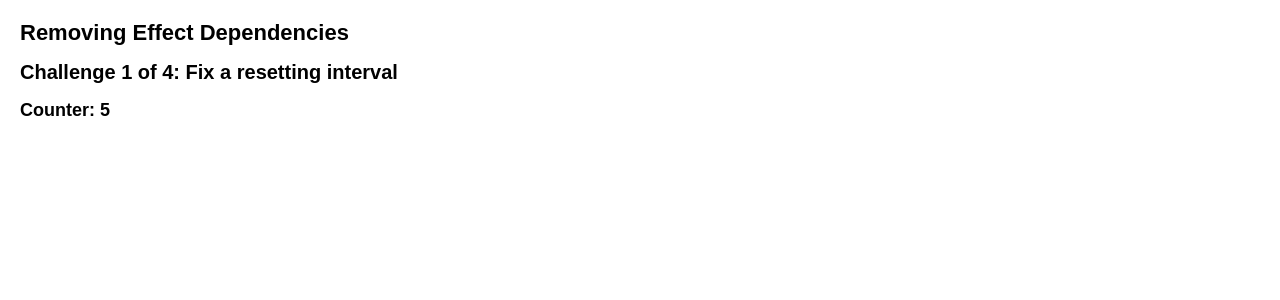
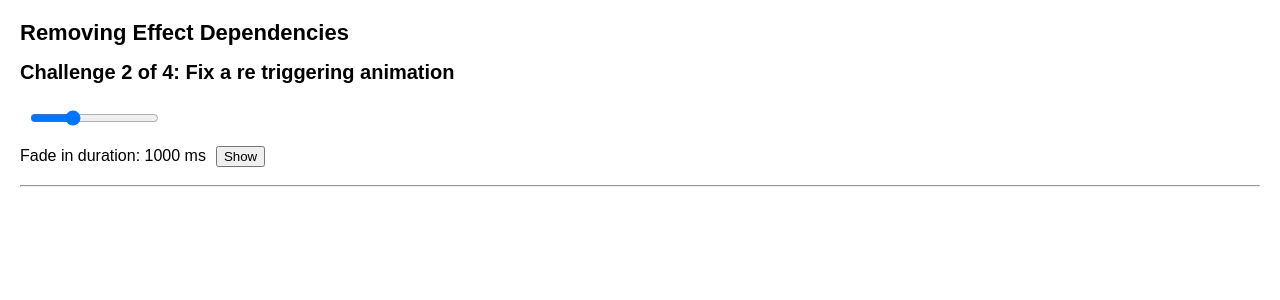
Before and after one commit to VladimirovMario/Sandbox, a React (Create React App) app in the folder 01. React documentation/02. Learn React/04. Escape Hatches/: page / in a window 1280 px wide. Shown: the top 300 px of the page. Built offline with nearby package versions, Linux system fonts and the light colour scheme.

Commit message:
Fix a re triggering animation

```diff
--- /dev/null
+++ b/01. React documentation/02. Learn React/04. Escape Hatches/src/components/RemovingEffectDependencies/ReTriggeringAnimation/ReTriggeringAnimation.js
@@ -0,0 +1,72 @@
+import { useState, useEffect, useRef } from 'react';
+import { FadeInAnimation } from './animation';
+
+export default function ReTriggeringAnimation() {
+  return (
+    <>
+      <h2>Challenge 2 of 4: Fix a re triggering animation</h2>
+      <App />
+    </>
+  );
+}
+
+// The solution from React is to extract the non-reactive
+// line of code into an Effect Event, and call that function from your Effect.
+// Effect Event is experimental API that has not yet been released in a stable version of React.
+
+function Welcome({ duration }) {
+  const ref = useRef(null);
+  const [animationDuration, setAnimationDuration] = useState(duration);
+
+  useEffect(() => {
+    const animation = new FadeInAnimation(ref.current);
+    animation.start(animationDuration);
+    return () => {
+      animation.stop();
+    };
+  }, [animationDuration]);
+
+  return (
+    <h3 ref={ref} style={containerStyles()}>
+      Welcome
+    </h3>
+  );
+}
+
+function App() {
+  const [duration, setDuration] = useState(1000);
+  const [show, setShow] = useState(false);
+
+  return (
+    <>
+      <label>
+        <input
+          type="range"
+          min={100}
+          max={3000}
+          value={duration}
+          onChange={(e) => {
+            setDuration(Number(e.target.value));
+          }}
+        />
+        <br />
+        Fade in duration: {duration} ms
+      </label>
+      <button onClick={() => setShow(!show)}>{show ? 'Hide' : 'Show'}</button>
+      <hr />
+      {show && <Welcome duration={duration} />}
+    </>
+  );
+}
+
+function containerStyles() {
+  return {
+    opacity: 0,
+    color: 'white',
+    padding: 50,
+    textAlign: 'center',
+    fontSize: 50,
+    backgroundImage:
+      'radial-gradient(circle, rgba(63,94,251,1) 0%, rgba(252,70,107,1) 100%)',
+  };
+}
--- /dev/null
+++ b/01. React documentation/02. Learn React/04. Escape Hatches/src/components/RemovingEffectDependencies/ReTriggeringAnimation/animation.js
@@ -0,0 +1,40 @@
+// https://developer.mozilla.org/en-US/docs/Web/API/window/requestAnimationFrame
+export class FadeInAnimation {
+  constructor(node) {
+    this.node = node;
+  }
+
+  start(duration) {
+    this.duration = duration;
+    if (this.duration === 0) {
+      // Jump to end immediately
+      this.onProgress(1);
+    } else {
+      this.onProgress(0);
+      // Start animation
+      this.startTime = performance.now();
+      this.frameId = requestAnimationFrame(() => this.onFrame());
+    }
+  }
+
+  onFrame() {
+    const timePassed = performance.now() - this.startTime;
+    const progress = Math.min(timePassed / this.duration, 1);
+    this.onProgress(progress);
+    if (progress < 1) {
+      // We still have more frames to paint
+      this.frameId = requestAnimationFrame(() => this.onFrame());
+    }
+  }
+
+  onProgress(progress) {
+    this.node.style.opacity = progress;
+  }
+
+  stop() {
+    cancelAnimationFrame(this.frameId);
+    this.startTime = null;
+    this.frameId = null;
+    this.duration = 0;
+  }
+}
--- a/01. React documentation/02. Learn React/04. Escape Hatches/src/components/RemovingEffectDependencies/RemovingEffectDependencies.js
+++ b/01. React documentation/02. Learn React/04. Escape Hatches/src/components/RemovingEffectDependencies/RemovingEffectDependencies.js
@@ -1,10 +1,12 @@
-import FixAResettingInterval from './FixAResettingInterval/FixAResettingInterval';
+import ReTriggeringAnimation from './ReTriggeringAnimation/ReTriggeringAnimation';
+// import FixAResettingInterval from './FixAResettingInterval/FixAResettingInterval';
 
 export default function RemovingEffectDependencies() {
   return (
     <>
       <h1>Removing Effect Dependencies</h1>
-      <FixAResettingInterval />
+      <ReTriggeringAnimation />
+      {/* <FixAResettingInterval /> */}
     </>
   );
 }
```
